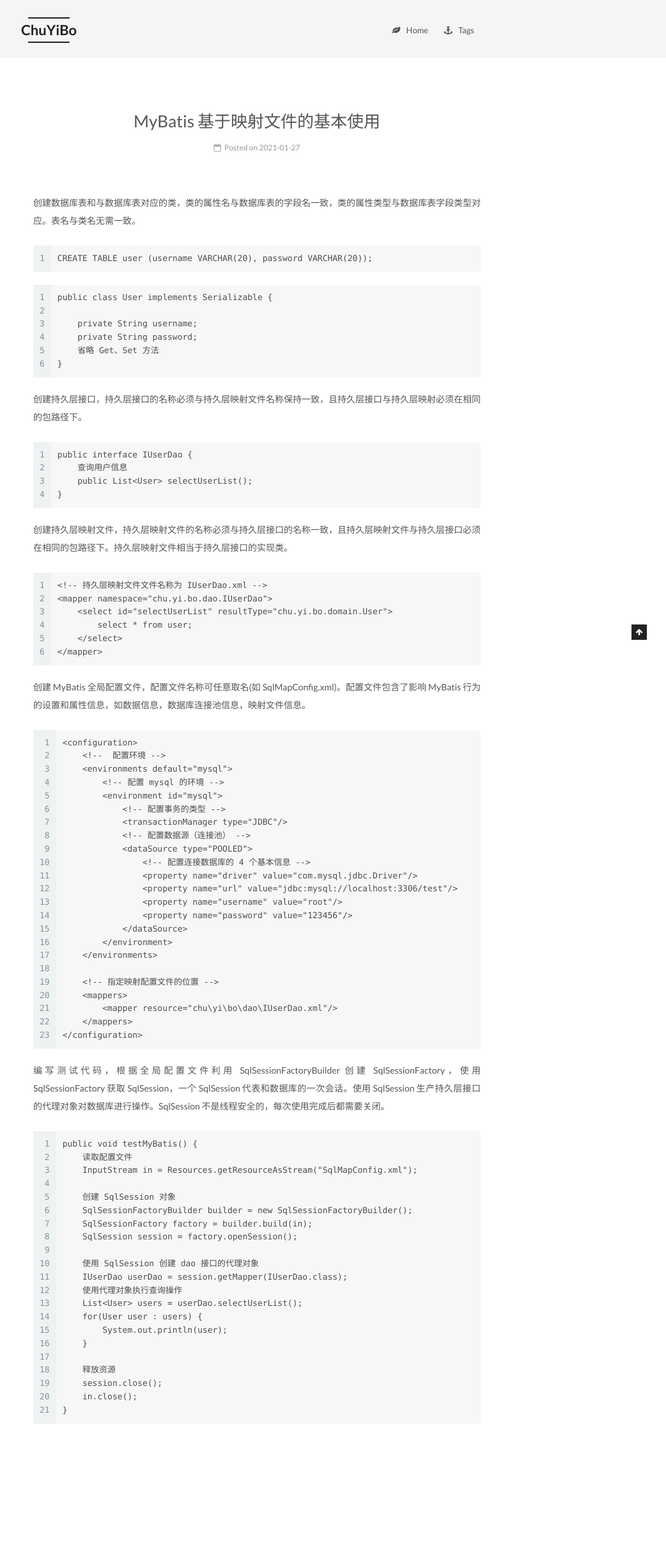
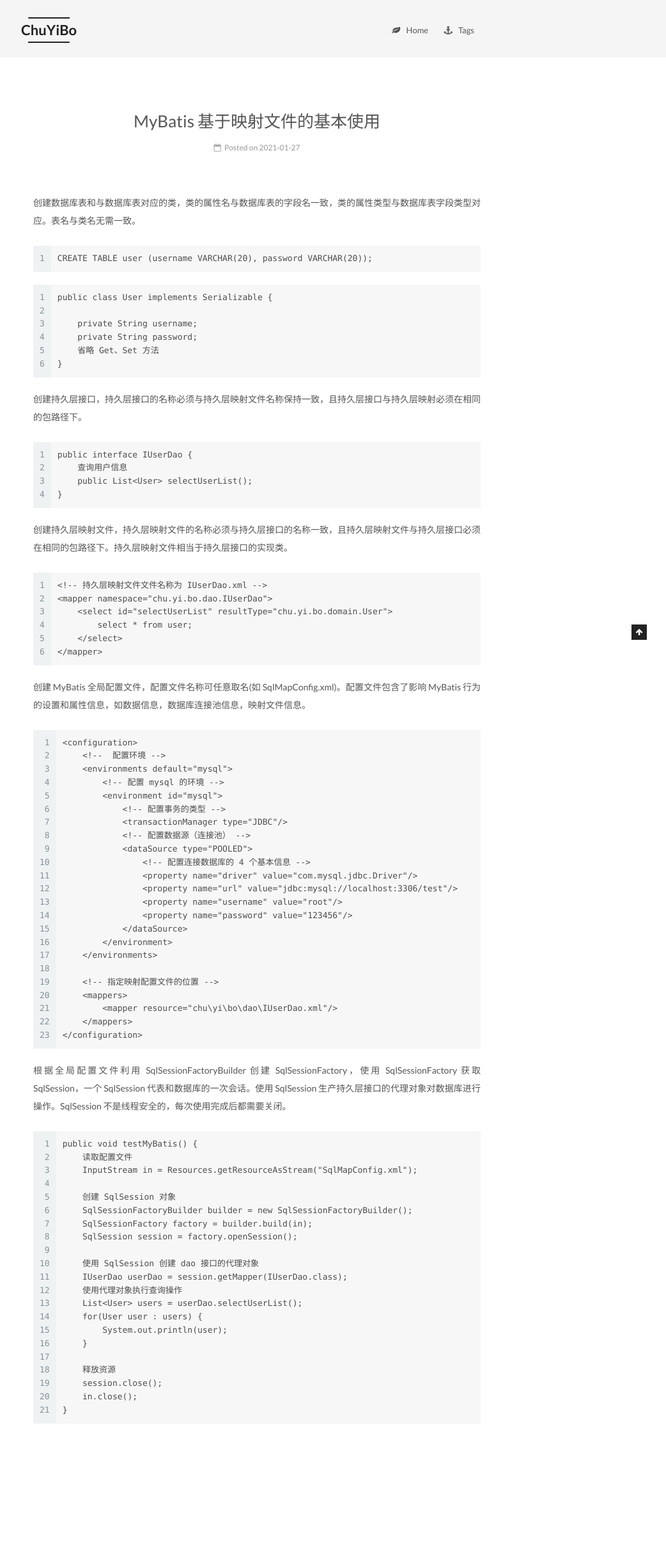
Before and after one commit to chuyibo/chuyibo.github.io, a Jekyll site: the page built from _posts/2021-01-27-MyBatis 学习笔记01.md, in a window 1280 px wide. Shown: the whole page at 64% size, without its empty margins (238-1280 px from the left). Built offline with Jekyll 4.4.1, drawn with Linux system fonts in a browser that asks for light colours.

Commit message:
2021/03/03

````diff
--- a/_posts/2021-01-27-MyBatis 学习笔记01.md
+++ b/_posts/2021-01-27-MyBatis 学习笔记01.md
@@ -70,7 +70,7 @@ public interface IUserDao {
 </configuration>
 ```
 
-编写测试代码，根据全局配置文件利用 SqlSessionFactoryBuilder 创建 SqlSessionFactory，使用 SqlSessionFactory 获取 SqlSession，一个 SqlSession 代表和数据库的一次会话。使用 SqlSession 生产持久层接口的代理对象对数据库进行操作。SqlSession 不是线程安全的，每次使用完成后都需要关闭。
+根据全局配置文件利用 SqlSessionFactoryBuilder 创建 SqlSessionFactory，使用 SqlSessionFactory 获取 SqlSession，一个 SqlSession 代表和数据库的一次会话。使用 SqlSession 生产持久层接口的代理对象对数据库进行操作。SqlSession 不是线程安全的，每次使用完成后都需要关闭。
 
 ```
 public void testMyBatis() {
````
